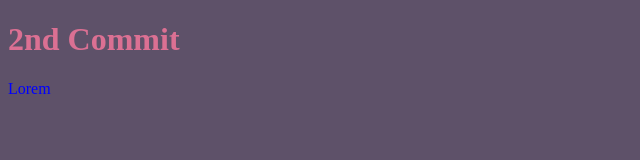
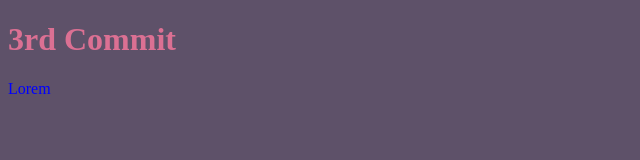
Before and after one commit to NumanAbizsol/stashing, a plain HTML site: page index.html in a window 1280 px wide. Shown: the full height of the page, 0-640 px from the left. Drawn offline with Linux system fonts and the light colour scheme.

Commit message:
add 3rd commit

```diff
--- a/index.html
+++ b/index.html
@@ -7,7 +7,7 @@
     <title>Document</title>
 </head>
 <body>
-    <h1>2nd Commit</h1>
+    <h1>3rd Commit</h1>
     <p>Lorem</p>
 </body>
 </html>
```
